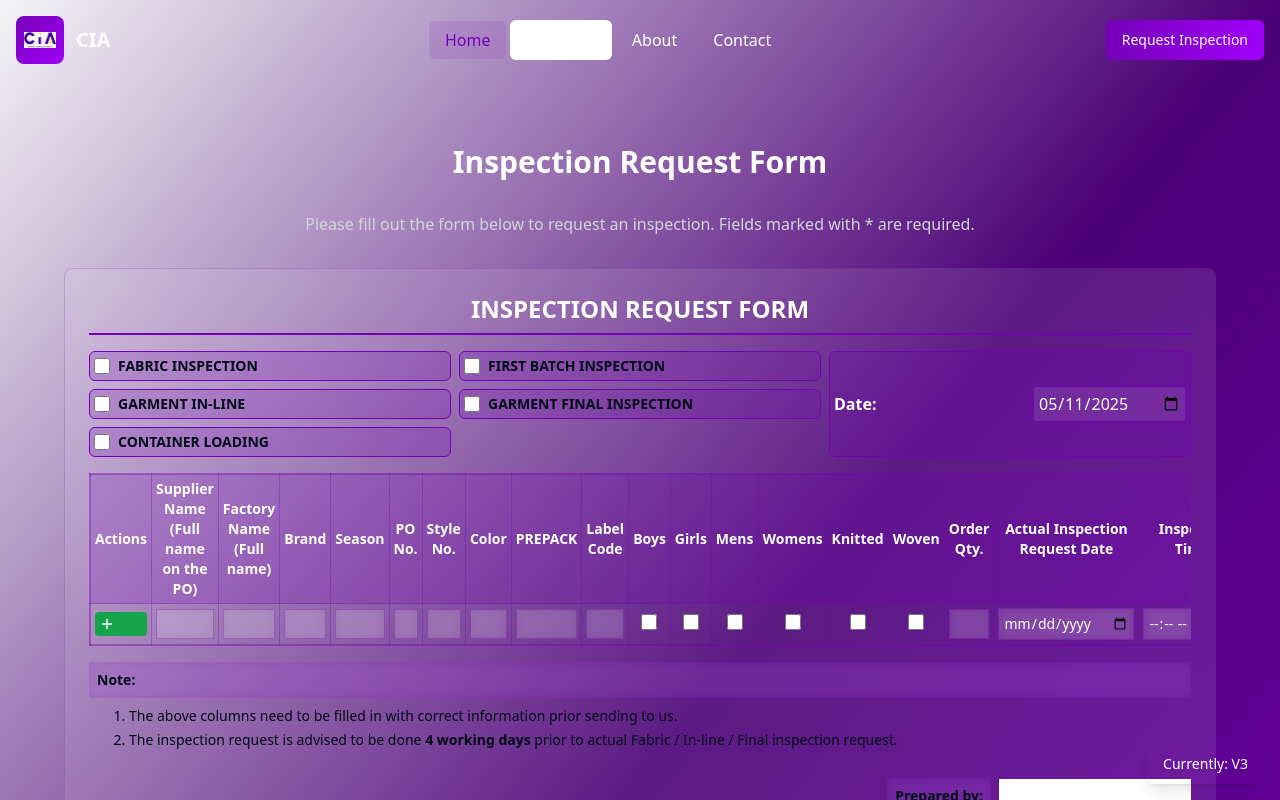
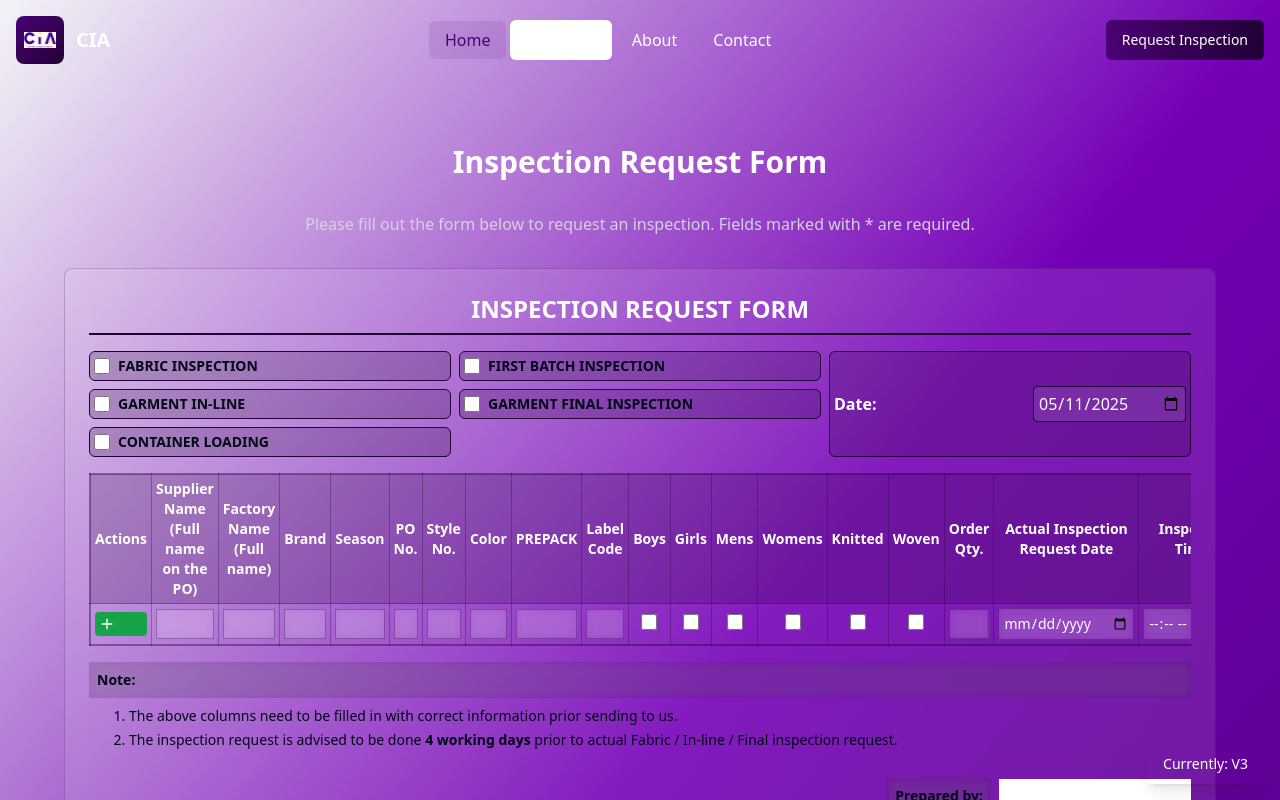
Before and after one commit to bharat284/inspo-request-form, a React (Vite) app: page /v3/inspection-form in a window 1280 px wide. Shown: the top 800 px of the page. Built offline with nearby package versions, Linux system fonts and the light colour scheme.

Commit message:
Reverse V3 color palette
Reverses the V3 color palette in `tailwind.config.ts` and `src/index.css` to use a light theme.

```diff
--- a/src/components/InspectionFormHeader.tsx
+++ b/src/components/InspectionFormHeader.tsx
@@ -22,13 +22,13 @@ export const InspectionFormHeader = ({
 }: InspectionFormHeaderProps) => {
   return (
     <div className="mb-4">
-      <h1 className="text-xl md:text-2xl font-bold text-center border-b-2 border-cia-brightpurple pb-2 mb-4 text-white">
+      <h1 className="text-xl md:text-2xl font-bold text-center border-b-2 border-cia-accent pb-2 mb-4 text-white">
         INSPECTION REQUEST FORM
       </h1>
 
       <div className="grid grid-cols-1 md:grid-cols-3 gap-2 mb-4">
         <div className="col-span-1 md:col-span-2 grid grid-cols-1 md:grid-cols-2 gap-2">
-          <div className="bg-cia-brightpurple/20 border border-cia-brightpurple p-1 flex items-center rounded-md">
+          <div className="bg-cia-accent/20 border border-cia-accent p-1 flex items-center rounded-md">
             <InspectionTypeCheckbox
               id="fabricInspection"
               label="FABRIC INSPECTION"
@@ -37,7 +37,7 @@ export const InspectionFormHeader = ({
             />
           </div>
 
-          <div className="bg-cia-brightpurple/20 border border-cia-brightpurple p-1 flex items-center rounded-md">
+          <div className="bg-cia-accent/20 border border-cia-accent p-1 flex items-center rounded-md">
             <InspectionTypeCheckbox
               id="firstBatchInspection"
               label="FIRST BATCH INSPECTION"
@@ -46,7 +46,7 @@ export const InspectionFormHeader = ({
             />
           </div>
 
-          <div className="bg-cia-brightpurple/20 border border-cia-brightpurple p-1 flex items-center rounded-md">
+          <div className="bg-cia-accent/20 border border-cia-accent p-1 flex items-center rounded-md">
             <InspectionTypeCheckbox
               id="garmentInLine"
               label="GARMENT IN-LINE"
@@ -55,7 +55,7 @@ export const InspectionFormHeader = ({
             />
           </div>
 
-          <div className="bg-cia-brightpurple/20 border border-cia-brightpurple p-1 flex items-center rounded-md">
+          <div className="bg-cia-accent/20 border border-cia-accent p-1 flex items-center rounded-md">
             <InspectionTypeCheckbox
               id="garmentFinalInspection"
               label="GARMENT FINAL INSPECTION"
@@ -64,7 +64,7 @@ export const InspectionFormHeader = ({
             />
           </div>
 
-          <div className="bg-cia-brightpurple/20 border border-cia-brightpurple p-1 flex items-center rounded-md">
+          <div className="bg-cia-accent/20 border border-cia-accent p-1 flex items-center rounded-md">
             <InspectionTypeCheckbox
               id="containerLoading"
               label="CONTAINER LOADING"
@@ -74,14 +74,14 @@ export const InspectionFormHeader = ({
           </div>
         </div>
 
-        <div className="bg-cia-brightpurple/20 border border-cia-brightpurple p-1 flex items-center justify-between rounded-md">
+        <div className="bg-cia-accent/20 border border-cia-accent p-1 flex items-center justify-between rounded-md">
           <label htmlFor="date" className="font-semibold text-white">Date:</label>
           <input
             type="date"
             id="date"
             value={date}
             onChange={(e) => onDateChange(e.target.value)}
-            className="border border-cia-brightpurple rounded p-1 bg-white/10 text-white"
+            className="border border-cia-accent rounded p-1 bg-white/10 text-white"
           />
         </div>
       </div>
--- a/src/index.css
+++ b/src/index.css
@@ -51,8 +51,8 @@
 
     --sidebar-ring: 217.2 91.2% 59.8%;
 
-    /* Form specific colors updated for new brand */
-    --form-highlight: 280 100% 36%;
+    /* Form specific colors updated for reversed brand */
+    --form-highlight: 280 100% 22%;
     --form-border: 280 100% 46%;
   }
 
@@ -93,8 +93,8 @@
     --sidebar-border: 240 3.7% 15.9%;
     --sidebar-ring: 217.2 91.2% 59.8%;
 
-    /* Form specific colors updated for new brand */
-    --form-highlight: 280 100% 36%;
+    /* Form specific colors updated for reversed brand */
+    --form-highlight: 280 100% 22%;
     --form-border: 280 100% 46%;
   }
 }
@@ -109,35 +109,35 @@
   }
 }
 
-/* Inspection form specific styles - Updated for new brand colors */
+/* Inspection form specific styles - Updated for reversed brand colors */
 .inspection-form {
   @apply w-full max-w-7xl mx-auto;
 }
 
 .highlight-bg {
-  @apply bg-cia-brightpurple/20 backdrop-blur-sm;
+  @apply bg-cia-accent/20 backdrop-blur-sm;
 }
 
 .form-table {
-  @apply w-full border-collapse border-2 border-cia-brightpurple/40;
+  @apply w-full border-collapse border-2 border-cia-accent/40;
 }
 
 .form-table th, .form-table td {
-  @apply border border-cia-brightpurple/30 p-1 text-sm;
+  @apply border border-cia-accent/30 p-1 text-sm;
 }
 
 .form-table th {
-  @apply font-semibold bg-cia-brightpurple/20 text-white;
+  @apply font-semibold bg-cia-accent/20 text-white;
 }
 
 .form-table input {
-  @apply bg-white/10 backdrop-blur-sm text-white placeholder-gray-300 border-cia-brightpurple/30;
+  @apply bg-white/10 backdrop-blur-sm text-white placeholder-gray-300 border-cia-accent/30;
 }
 
 .inspection-checkbox {
-  @apply mr-2 h-4 w-4 accent-cia-brightpurple;
+  @apply mr-2 h-4 w-4 accent-cia-accent;
 }
 
 .small-checkbox {
-  @apply w-4 h-4 border border-cia-brightpurple/40 rounded accent-cia-brightpurple;
+  @apply w-4 h-4 border border-cia-accent/40 rounded accent-cia-accent;
 }
--- a/src/pages/InspectionForm.tsx
+++ b/src/pages/InspectionForm.tsx
@@ -37,8 +37,8 @@ const InspectionFormPage = () => {
           <h2 className="text-3xl font-bold mb-8 text-center text-white">Inspection Request Form</h2>
 
           {formSubmitted ? (
-            <div className="max-w-2xl mx-auto text-center bg-white/10 backdrop-blur-md p-8 rounded-lg border border-cia-brightpurple/20">
-              <svg className="w-16 h-16 text-cia-brightpurple mx-auto mb-4" fill="none" viewBox="0 0 24 24" stroke="currentColor">
+            <div className="max-w-2xl mx-auto text-center bg-white/10 backdrop-blur-md p-8 rounded-lg border border-cia-accent/20">
+              <svg className="w-16 h-16 text-cia-accent mx-auto mb-4" fill="none" viewBox="0 0 24 24" stroke="currentColor">
                 <path strokeLinecap="round" strokeLinejoin="round" strokeWidth={2} d="M5 13l4 4L19 7" />
               </svg>
               <h3 className="text-2xl font-bold text-white mb-2">Thank You!</h3>
@@ -47,7 +47,7 @@ const InspectionFormPage = () => {
               </p>
               <button
                 onClick={() => setFormSubmitted(false)}
-                className="px-4 py-2 bg-gradient-to-r from-cia-brightpurple to-cia-accent text-white rounded-md hover:from-cia-accent hover:to-cia-brightpurple transition-all duration-300"
+                className="px-4 py-2 bg-gradient-to-r from-cia-accent to-cia-brightpurple text-white rounded-md hover:from-cia-brightpurple hover:to-cia-accent transition-all duration-300"
               >
                 Submit Another Request
               </button>
@@ -58,11 +58,11 @@ const InspectionFormPage = () => {
                 Please fill out the form below to request an inspection. Fields marked with * are required.
               </p>
 
-              <div className="bg-white/10 backdrop-blur-md p-6 rounded-lg border border-cia-brightpurple/20">
+              <div className="bg-white/10 backdrop-blur-md p-6 rounded-lg border border-cia-accent/20">
                 <InspectionForm />
               </div>
 
-              <div className="mt-8 p-4 bg-cia-brightpurple/10 backdrop-blur-md rounded-md border border-cia-brightpurple/20">
+              <div className="mt-8 p-4 bg-cia-accent/10 backdrop-blur-md rounded-md border border-cia-accent/20">
                 <h3 className="font-semibold text-white mb-2">Note:</h3>
                 <ul className="list-disc pl-6 text-gray-300 space-y-1">
                   <li>Inspection requests should be submitted at least 4 working days prior to the desired inspection date.</li>
--- a/tailwind.config.ts
+++ b/tailwind.config.ts
@@ -72,13 +72,13 @@ export default {
 					gray: "#403E43",
 					text: "#222222",
 				},
-				// Updated V3 color palette with new brand colors
+				// Reversed V3 color palette - swapping dark and bright purples
 				cia: {
 					white: "#fcfcfc",
-					lightgray: "#210035",
-					purple: "#4b0076",
-					brightpurple: "#7500b7",
-					accent: "#a000f9",
+					lightgray: "#a000f9", // was accent, now background
+					purple: "#7500b7", // was brightpurple, now middle
+					brightpurple: "#4b0076", // was purple, now darker
+					accent: "#210035", // was lightgray, now darkest
 					gray: "#6B7280",
 					lightgray: "#F3F4F6",
 				},
```
